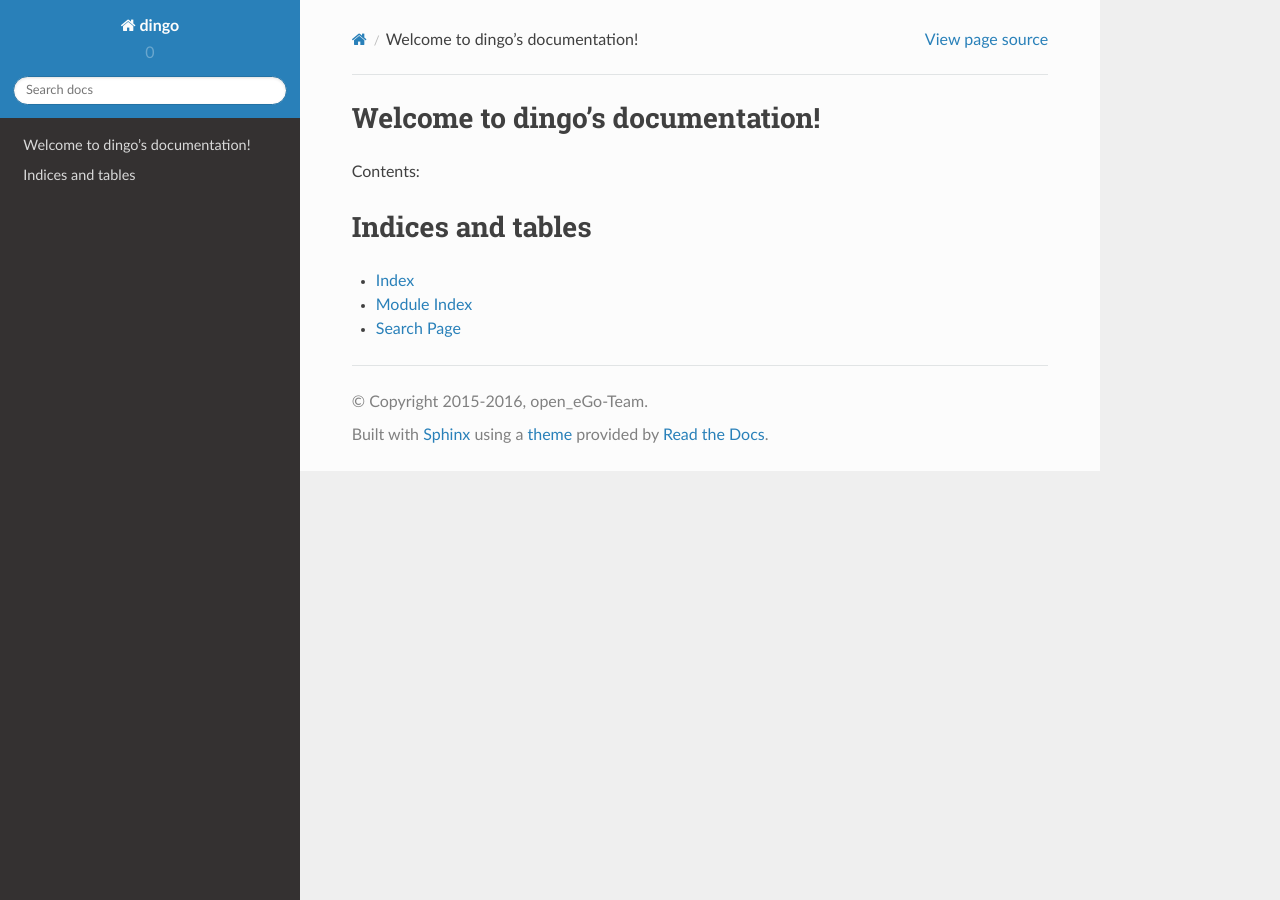
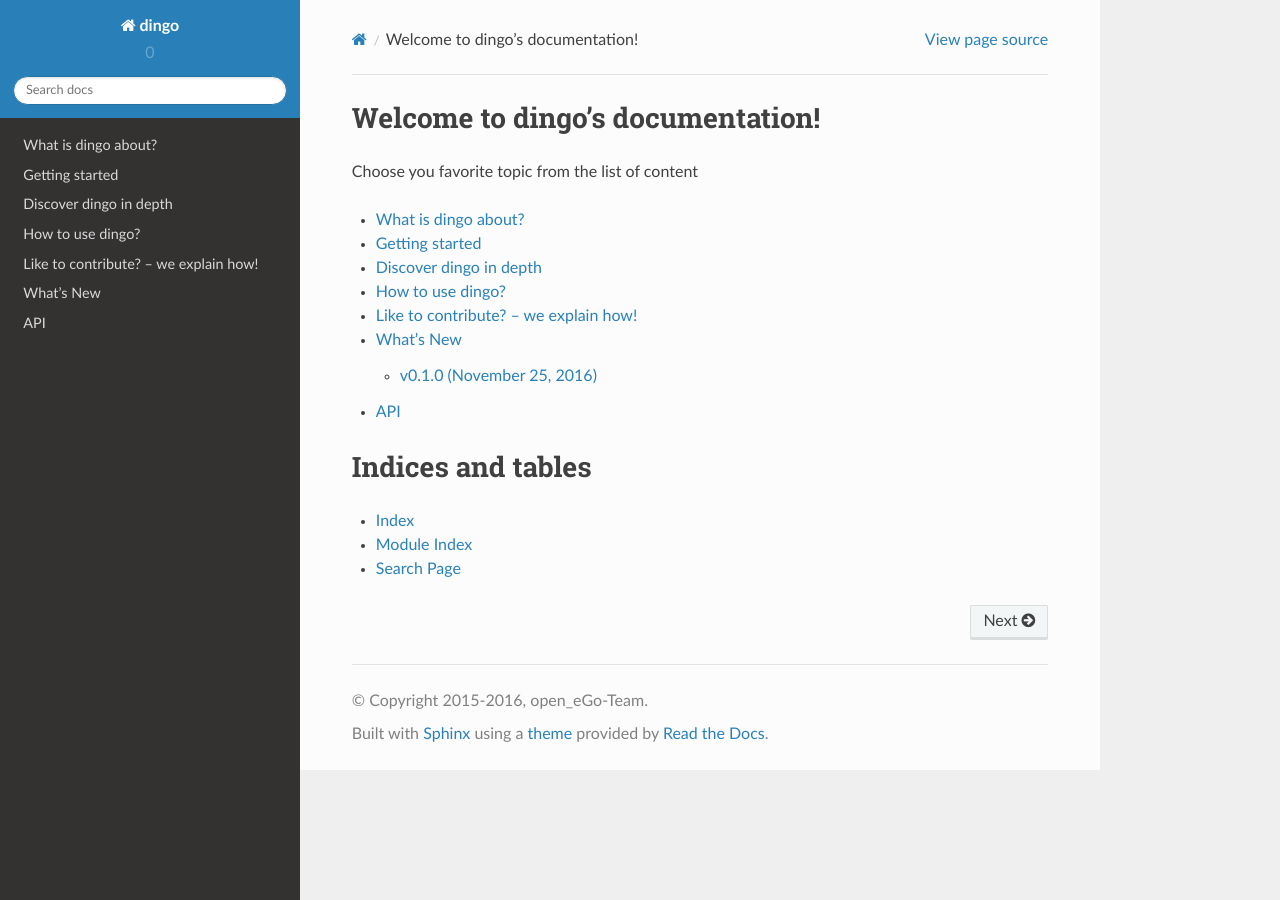
Before and after one commit to openego/ding0, a Sphinx documentation site: the page built from doc/index.rst, in a window 1280 px wide. Built offline with Sphinx 7.4.7 and the Read the Docs theme 2.0.0, drawn with Linux system fonts in a browser that asks for light colours; formulas are drawn with MathJax 3.

Commit message:
Add manual .rst documentation files

```diff
--- /dev/null
+++ b/doc/about.rst
@@ -0,0 +1,2 @@
+Discover dingo in depth
+~~~~~~~~~~~~~~~~~~~~~~~
--- /dev/null
+++ b/doc/api.rst
@@ -0,0 +1,4 @@
+API
+~~~
+
+.. make doc-string generated documentation appear here
--- /dev/null
+++ b/doc/development.rst
@@ -0,0 +1,2 @@
+Like to contribute? -- we explain how!
+~~~~~~~~~~~~~~~~~~~~~~~~~~~~~~~~~~~~~~
--- /dev/null
+++ b/doc/getting_started.rst
@@ -0,0 +1,2 @@
+Getting started
+~~~~~~~~~~~~~~~
--- a/doc/index.rst
+++ b/doc/index.rst
@@ -6,10 +6,18 @@
 Welcome to dingo's documentation!
 =================================
 
-Contents:
+Choose you favorite topic from the list of content
 
 .. toctree::
    :maxdepth: 2
+
+   welcome
+   getting_started
+   about
+   usage_details
+   development
+   whatsnew
+   api
 
 
 
--- /dev/null
+++ b/doc/usage_details.rst
@@ -0,0 +1,2 @@
+How to use dingo?
+~~~~~~~~~~~~~~~~~
--- /dev/null
+++ b/doc/welcome.rst
@@ -0,0 +1,4 @@
+.. Provide overview on what is contained in the package and what is can be used for
+
+What is dingo about?
+~~~~~~~~~~~~~~~~~~~~
--- /dev/null
+++ b/doc/whatsnew.rst
@@ -0,0 +1,11 @@
+What's New
+~~~~~~~~~~
+
+See what's new as per release!
+
+.. contents:: `Releases`
+    :depth: 1
+    :local:
+    :backlinks: top
+
+.. include::  whatsnew/v0-1-0.rst
```
Also changed, not shown: doc/whatsnew/v0-1-0.rst (added, +35 -0 lines).
